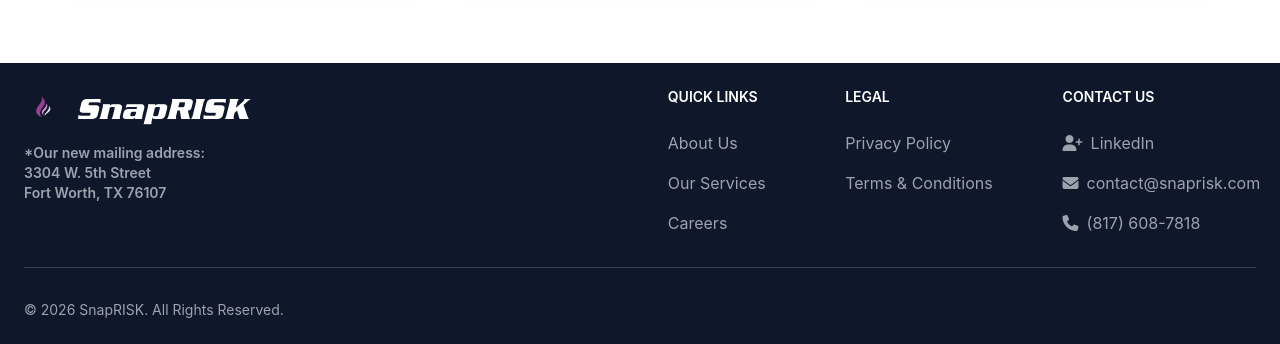
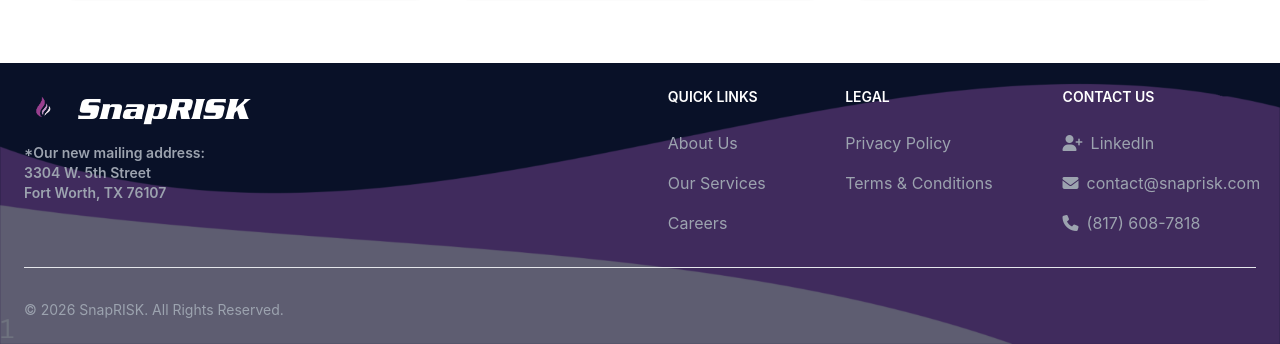
Before and after one commit to gozogg/snaprisk-web-2, a React (Create React App) app: page / in a window 1280 px wide. Shown: the part 4477-4821 px from the top of the page. Built offline with nearby package versions, Linux system fonts and the light colour scheme.

Commit message:
changed the footer to have the wave

```diff
--- a/src/components/Footer.js
+++ b/src/components/Footer.js
@@ -1,4 +1,6 @@
 import { Link } from 'react-router-dom';
+
+const FOOTER_WAVES_SRC = `${process.env.PUBLIC_URL}/img/waves_blue.png`;
 
 const QUICK_LINKS = [
   { label: 'About Us', to: '/about' },
@@ -56,7 +58,15 @@ export default function Footer() {
   const year = new Date().getFullYear();
 
   return (
-    <footer className="bg-slate-900">
+    <footer className="relative overflow-hidden bg-slate-900">
+      <img
+        src={FOOTER_WAVES_SRC}
+        alt=""
+        aria-hidden
+        className="pointer-events-none absolute inset-x-0 bottom-0 z-0 hidden w-full select-none lg:block opacity-40"
+      />
+
+      <div className="relative z-10 bg-slate-900 lg:bg-transparent">
         <div className="container mx-auto w-full p-4 sm:p-6">
           <div className="md:flex md:justify-between">
             <div className="flex md:w-1/2">
@@ -77,13 +87,6 @@ export default function Footer() {
                   <p className="mb-6 text-sm font-semibold text-gray-400">Fort Worth, TX 76107</p>
                 </div>
               </div>
-            {/* <div className="sm:ml-auto sm:text-right md:self-center lg:ml-5 lg:self-start">
-              <img
-                src="/img/SBE_footer_logo.png"
-                className="h-20 object-cover md:h-12 lg:h-20"
-                alt="Women's Business Enterprise certification"
-              />
-            </div> */}
             </div>
 
             <div className="grid grid-cols-1 gap-10 sm:grid-cols-3 sm:gap-6">
@@ -103,7 +106,7 @@ export default function Footer() {
                 <ul className="m-0 list-none p-0">
                   {LEGAL_LINKS.map(link => (
                     <li key={link.label} className="mb-4 last:mb-0">
-                    <FooterLink item={{ ...link, external: Boolean(link.href) }} />
+                      <FooterLink item={link} />
                     </li>
                   ))}
                 </ul>
@@ -125,19 +128,7 @@ export default function Footer() {
             </div>
           </div>
 
-        {/* <div className="pt-6">
-          <p className="text-sm text-gray-400 sm:text-center">
-            Carrington Risk Consulting LLC, doing business as SnapRISK, is proud to be a woman-founded,
-            female-run business. We support and align with the mission of the Women&apos;s Business Enterprise
-            National Council (WBENC), the nation&apos;s largest certifier of women-owned businesses. We are also
-            a certified Small Business Enterprise with the Florida State Minority Supplier Development Council.
-            We recognize the importance of supplier diversity embraced by today&apos;s leading corporations and
-            government agencies—and we&apos;re ready to help strengthen your supply chain through inclusive
-            partnerships.
-          </p>
-        </div> */}
-
-        <hr className="my-6 border-gray-700 sm:mx-auto lg:my-8" />
+          <hr className="my-6 sm:mx-auto lg:my-8" />
 
           <div className="sm:flex sm:items-center sm:justify-between">
             <p className="text-sm text-gray-400 sm:text-center">
@@ -149,6 +140,7 @@ export default function Footer() {
             </p>
           </div>
         </div>
+      </div>
     </footer>
   );
 }
```
Also changed, not shown: public/img/waves_blue.png (added). Lines whose indentation alone changed are shown as unchanged.
